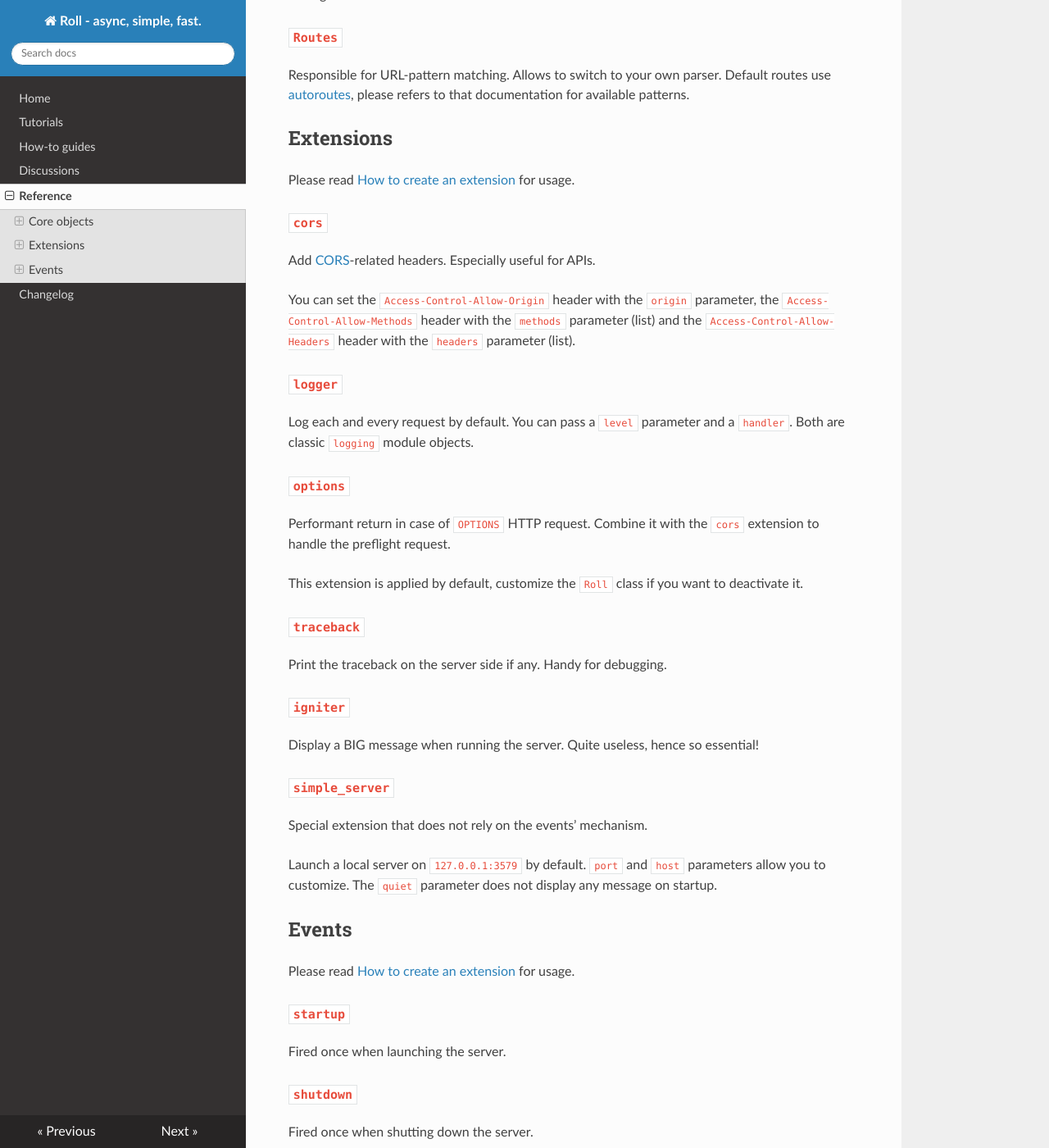
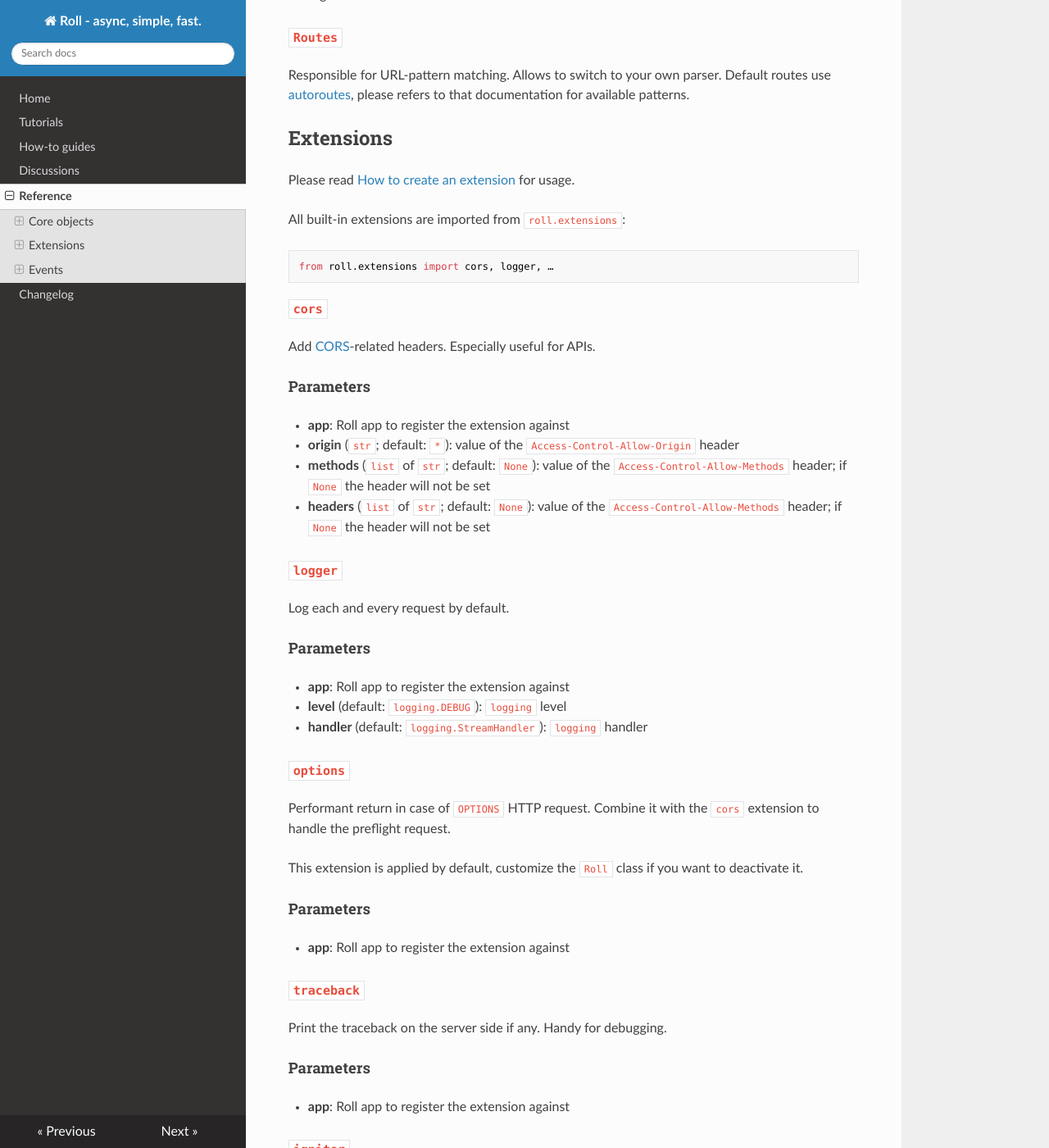
Before and after one commit to pyrates/roll, an MkDocs documentation site: the page built from docs/reference.md, in a window 1280 px wide and 1400 px high, scrolled down 2112 px. Shown: the whole window at 82% size. Built offline with MkDocs 1.6.1, drawn with Linux system fonts in a browser that asks for light colours; nearby versions of some CDN libraries; old or Windows-style settings are respelled for this version of MkDocs; some of the changed text lies outside the part shown.

Commit message:
Be more explicit on extensions parameters in reference doc

```diff
--- a/docs/reference.md
+++ b/docs/reference.md
@@ -111,20 +111,34 @@ Please read
 [How to create an extension](how-to-guides.md#how-to-create-an-extension)
 for usage.
 
+All built-in extensions are imported from `roll.extensions`:
+
+    from roll.extensions import cors, logger, …
+
 ### `cors`
 
-Add [CORS](https://developer.mozilla.org/en-US/docs/Web/HTTP/Access_control_CORS)-related headers. Especially useful for APIs.
+Add [CORS](https://developer.mozilla.org/en-US/docs/Web/HTTP/Access_control_CORS)-related headers.
+Especially useful for APIs.
 
-You can set the `Access-Control-Allow-Origin` header with the `origin`
-parameter, the `Access-Control-Allow-Methods` header with the
-`methods` parameter (list) and the `Access-Control-Allow-Headers` header
-with the `headers` parameter (list).
+#### Parameters
+
+- **app**: Roll app to register the extension against
+- **origin** (`str`; default: `*`): value of the `Access-Control-Allow-Origin` header
+- **methods** (`list` of `str`; default: `None`): value of the
+  `Access-Control-Allow-Methods` header; if `None` the header will not be set
+- **headers** (`list` of `str`; default: `None`): value of the
+  `Access-Control-Allow-Methods` header; if `None` the header will not be set
 
 
 ### `logger`
 
-Log each and every request by default. You can pass a `level` parameter
-and a `handler`. Both are classic `logging` module objects.
+Log each and every request by default.
+
+#### Parameters
+
+- **app**: Roll app to register the extension against
+- **level** (default: `logging.DEBUG`): `logging` level
+- **handler** (default: `logging.StreamHandler`): `logging` handler
 
 
 ### `options`
@@ -135,25 +149,52 @@ Combine it with the `cors` extension to handle the preflight request.
 This extension is applied by default, customize the `Roll` class if you
 want to deactivate it.
 
+#### Parameters
+
+- **app**: Roll app to register the extension against
 
 ### `traceback`
 
 Print the traceback on the server side if any. Handy for debugging.
 
+#### Parameters
+
+- **app**: Roll app to register the extension against
 
 ### `igniter`
 
 Display a BIG message when running the server.
 Quite useless, hence so essential!
 
+#### Parameters
+
+- **app**: Roll app to register the extension against
+
+### `static`
+
+Serve static files. Should not be used in production.
+
+#### Parameters
+
+- **app**: Roll app to register the extension against
+- **prefix** (`str`, default=`/static/`): URL prefix to serve the statics
+- **root** (`str` or `pathlib.Path`, default=current executable path):
+  filesystem path to look for static files
+
 
 ### `simple_server`
 
 Special extension that does not rely on the events’ mechanism.
 
-Launch a local server on `127.0.0.1:3579` by default. `port` and `host`
-parameters allow you to customize. The `quiet` parameter does not
-display any message on startup.
+Launch a local server on `127.0.0.1:3579` by default.
+
+#### Parameters
+
+- **app**: Roll app to register the extension against
+- **port** (`int`; default=`3579`): the port to listen
+- **host** (`str`; default=`127.0.0.1`): where to bind the server
+- **quiet** (`bool`; default=`False`): prevent the server to output startup
+  debug infos
 
 
 ## Events
```
